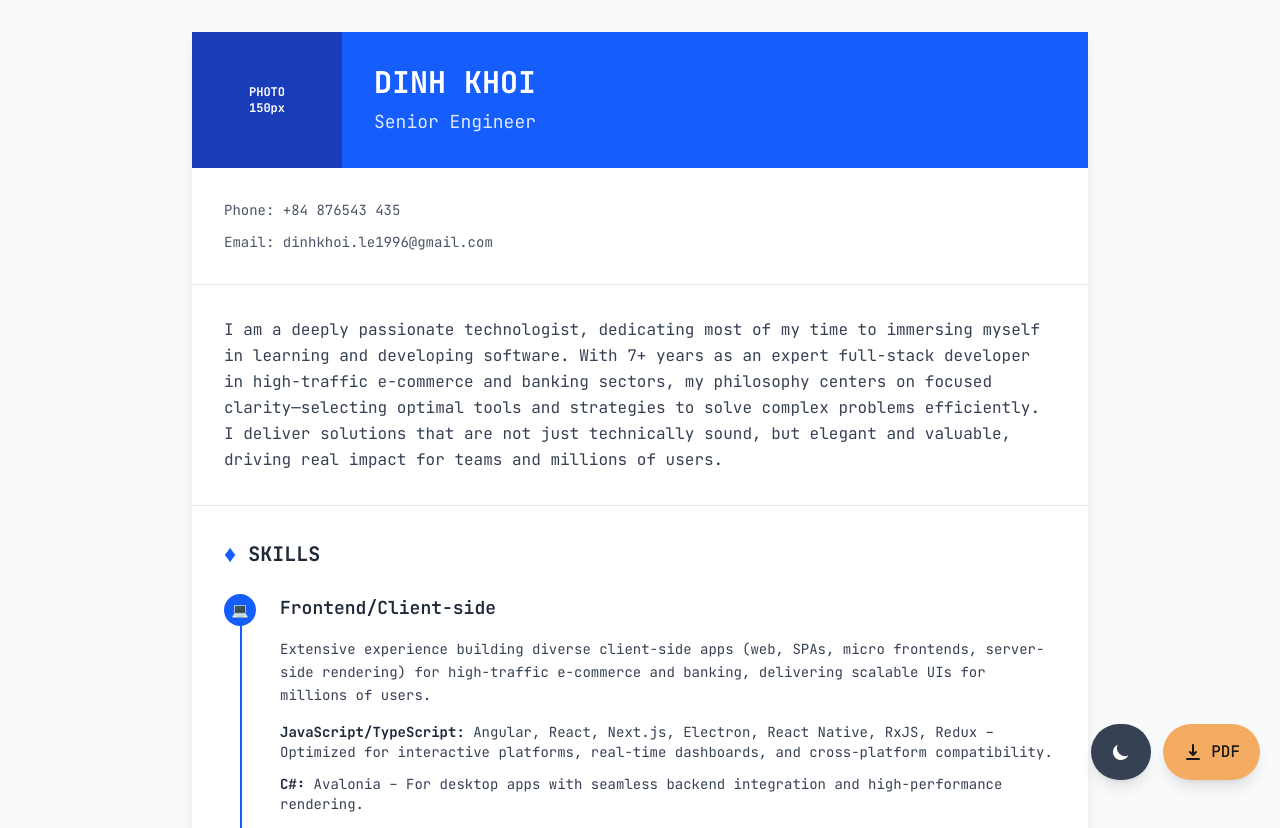
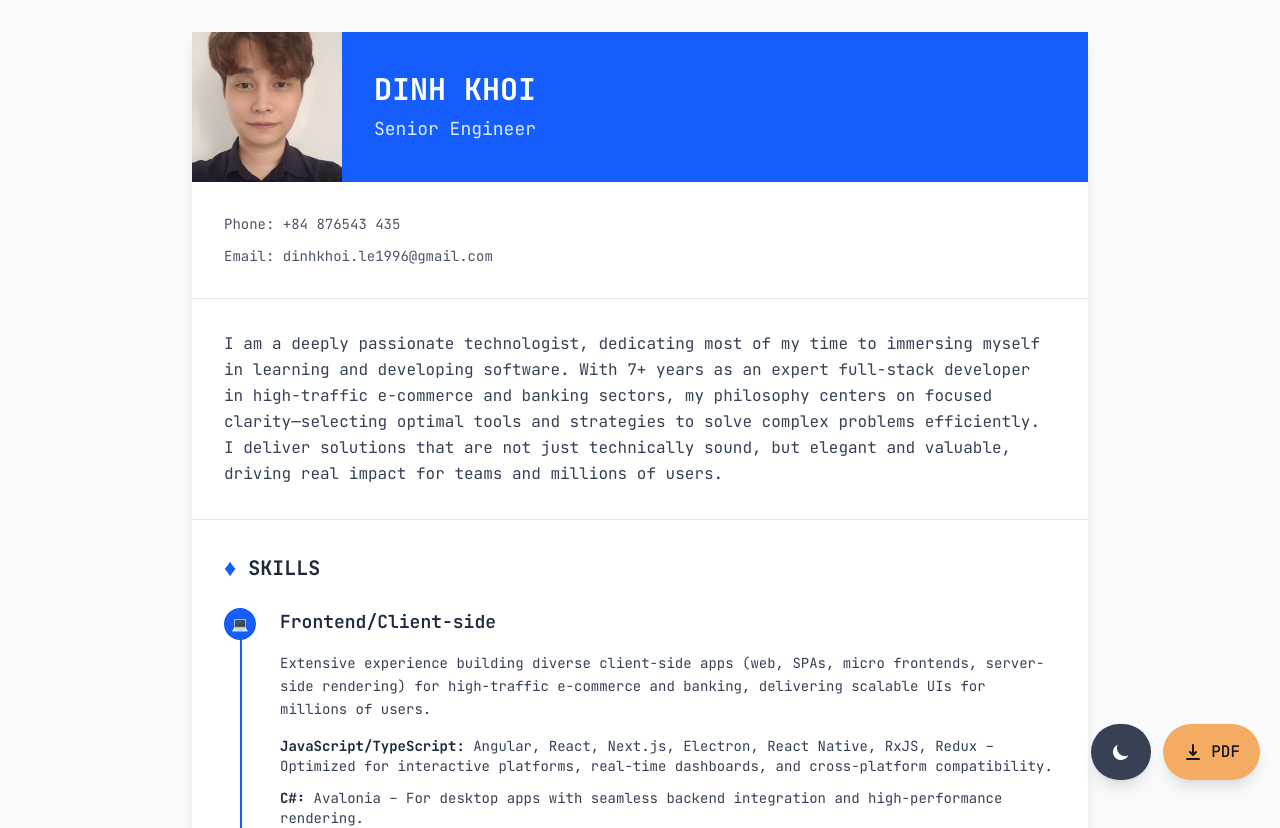
Before and after one commit to vjcspy/cv, a Next.js app in the folder next-cv/: page / in a window 1280 px wide. Shown: the top 828 px of the page. Built offline with nearby package versions, Linux system fonts and the light colour scheme.

Commit message:
feat(CV): replace profile placeholder with actual avatar image
Add avatar image files and update CV component to display profile photo using Next.js Image component for better performance and optimization. The placeholder text has been removed in favor of the actual image.

```diff
--- a/next-cv/src/components/CV.tsx
+++ b/next-cv/src/components/CV.tsx
@@ -1,4 +1,5 @@
 import React, { useState } from "react";
+import Image from "next/image";
 
 const CV = () => {
   const [isDarkMode, setIsDarkMode] = useState(false);
@@ -19,16 +20,19 @@ const CV = () => {
       >
         {/* Header Section */}
         <div className="bg-blue-600 text-white flex">
-          {/* Profile Image Placeholder */}
+          {/* Profile Image */}
           <div
-            className="bg-white/20 flex items-center justify-center flex-shrink-0"
-            style={{ width: "150px" }}
+            className="flex items-center justify-center flex-shrink-0 overflow-hidden"
+            style={{ width: "150px", height: "150px" }}
           >
-            <div className="w-full h-full bg-blue-800 flex items-center justify-center text-white text-xs font-bold">
-              PHOTO
-              <br />
-              150px
-            </div>
+            <Image
+              src="/avatar.jpg"
+              alt="Dinh Khoi Profile"
+              width={150}
+              height={150}
+              className="object-cover"
+              priority
+            />
           </div>
           {/* Name and Title */}
           <div className="flex-1 p-8 flex flex-col justify-center">
```
Also changed, not shown: next-cv/public/avatar.jpg (added), next-cv/public/avatar.png (added).
